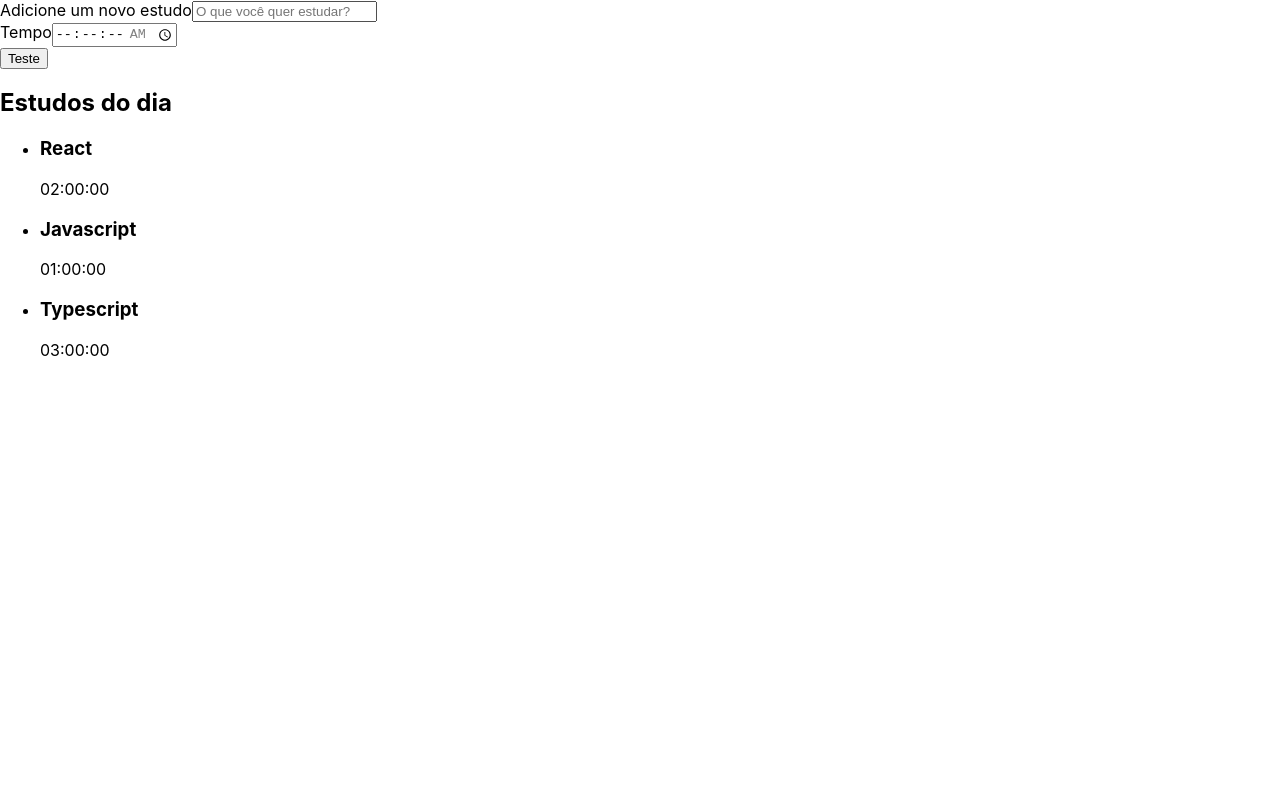
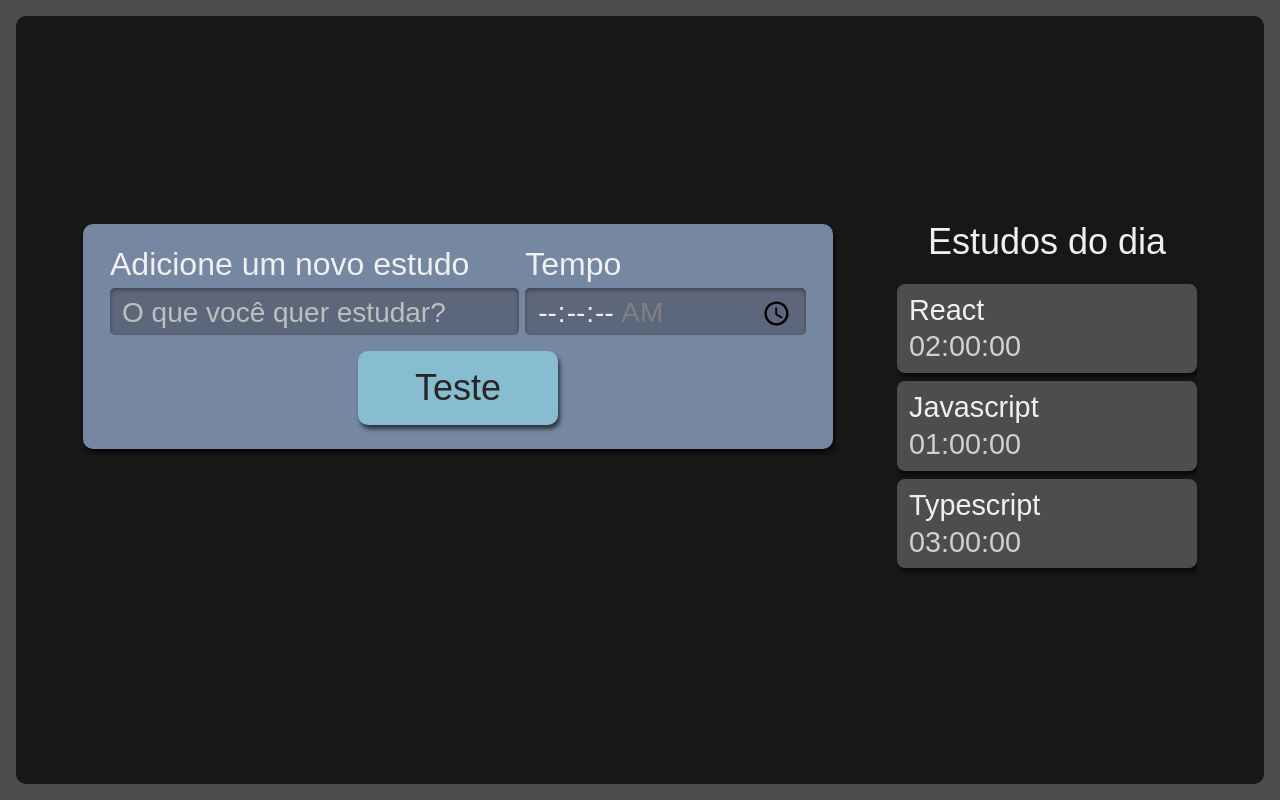
Before and after one commit to lucasdebeterco/alura-studies, a React (Create React App) app: page / in a window 1280 px wide. Built offline with nearby package versions, Linux system fonts and the light colour scheme.

Commit message:
Estilizando componentes

```diff
--- a/package.json
+++ b/package.json
@@ -39,5 +39,8 @@
       "last 1 firefox version",
       "last 1 safari version"
     ]
+  },
+  "devDependencies": {
+    "sass": "^1.57.1"
   }
 }
--- a/src/App.tsx
+++ /dev/null
@@ -1,14 +0,0 @@
-import React from 'react';
-import {Form} from "./components/Form";
-import {List} from "./components/List";
-
-function App() {
-  return (
-    <div className="App">
-        <Form />
-        <List />
-    </div>
-  );
-}
-
-export default App;
--- a/src/components/Button/index.tsx
+++ b/src/components/Button/index.tsx
@@ -1,6 +1,7 @@
+import './style.scss';
 
 export function Button() {
     return(
-        <button>Teste</button>
+        <button className='botao'>Teste</button>
     )
 }
--- /dev/null
+++ b/src/components/Button/style.scss
@@ -0,0 +1,25 @@
+.botao {
+  align-self: center;
+  background-color: #88bcd1;
+  border-radius: 10px;
+  box-shadow: 2px 4px 4px #0000009F;
+  color: #272626;
+  cursor: pointer;
+  font-size: 1.25rem;
+  padding: 16px;
+  width: 150px;
+
+  &:active {
+    background-color: #7CA6B7;
+    box-shadow: 2px 2px 4px #0000009F inset;
+  }
+}
+
+@media screen and (min-width: 1280px) {
+  .botao {
+    grid-column-start: span 2;
+    justify-self: center;
+    width: 200px;
+    font-size: 2.25rem;
+  }
+}
--- a/src/components/Form/index.tsx
+++ b/src/components/Form/index.tsx
@@ -1,13 +1,14 @@
 import {Button} from "../Button";
+import './style.scss';
 
 export function Form() {
     return (
-        <form>
-            <div>
+        <form className='novaTarefa'>
+            <div className='inputContainer'>
                 <label htmlFor='tarefa'>Adicione um novo estudo</label>
                 <input type='text' name='tarefa' id='tarefa' placeholder='O que você quer estudar?' required />
             </div>
-            <div>
+            <div className='inputContainer'>
                 <label htmlFor='tempo'>Tempo</label>
                 <input type='time' step='1' name='tempo' id='tempo' min='00:00:00' max='01:30:00' required />
             </div>
--- /dev/null
+++ b/src/components/Form/style.scss
@@ -0,0 +1,61 @@
+.novaTarefa {
+  display:flex;
+  flex-direction: column;
+  grid-area: nova-tarefa;
+  background-color: #7687A1;
+  border-radius: 10px;
+  box-shadow: 2px 4px 4px #0000009F;
+  padding: 12px;
+
+  .inputContainer {
+    display: flex;
+    flex-direction: column;
+    width: 100%;
+    margin-bottom: 16px;
+
+    label {
+      margin-bottom: 8px;
+      font-size: 1.25rem;
+    }
+
+    input {
+      width: 100%;
+      padding: 8px 12px 4px;
+      box-sizing: border-box;
+      border: unset;
+      border-radius: 5px;
+      background-color: #5D677C;
+      box-shadow: 0px 2px 4px #2D2B2B9F inset;
+
+      &::placeholder {
+        color: #BFBFBF;
+      }
+    }
+  }
+
+  @media screen and (min-width: 1280px) {
+    flex-direction: row;
+    flex-wrap: wrap;
+    justify-content: space-around;
+    font-size: 2.25rem;
+    padding: 24px;
+    box-sizing: border-box;
+
+    .inputContainer {
+      width: calc(60% - 12px);
+
+      &:last-of-type {
+        width: 40%;
+      }
+
+      label {
+        font-size: 2rem;
+      }
+
+      input {
+        height: 100%;
+        font-size: 1.75rem;
+      }
+    }
+  }
+}
--- a/src/components/List/index.tsx
+++ b/src/components/List/index.tsx
@@ -1,3 +1,5 @@
+import './style.scss'
+
 export function List() {
     const tarefas = [{
         tarefa: 'React',
@@ -11,13 +13,13 @@ export function List() {
     }]
 
     return (
-        <aside>
+        <aside className='listaTarefas'>
             <h2>
                 Estudos do dia
             </h2>
             <ul>
                 { tarefas.map((item, index) => (
-                    <li key={index}>
+                    <li key={index} className='item'>
                         <h3>{item.tarefa}</h3>
                         <span>{item.tempo}</span>
                     </li>
--- /dev/null
+++ b/src/components/List/style.scss
@@ -0,0 +1,75 @@
+.listaTarefas {
+  grid-area: tarefas;
+  height: 100%;
+
+  h2 {
+    font-size: 1.25rem;
+    margin-bottom: 12px;
+  }
+
+  ul {
+    max-height: 350px;
+    overflow-y: scroll;
+    scrollbar-width: thin;
+  }
+
+  @media screen and (min-width:1280px) {
+
+    h2{
+      text-align: center;
+      font-size: 2.25rem;
+      margin-bottom: 24px;
+    }
+
+    ul {
+      overflow: auto;
+      max-height: 500px;
+    }
+  }
+}
+
+.item {
+  background-color: #4D4D4D;
+  border-radius: 8px;
+  box-shadow: 2px 4px 4px #0000009F;
+  padding: 12px;
+  margin-bottom: 8px;
+  position: relative;
+  cursor: pointer;
+
+  h3 {
+    margin-bottom: 8px;
+    word-break: break-all;
+  }
+
+  span {
+    color: #D0D0D0;
+  }
+
+  @media screen and (min-width:1280px) {
+    font-size: 1.8rem;
+  }
+}
+
+.itemSelecionado {
+  background-color: #292929;
+  box-shadow: 2px 4px 4px #0000009F inset;
+}
+
+.itemCompletado {
+  background-color: #566F42;
+  cursor: auto;
+
+  .concluido {
+    display: block;
+    background-image: url('../../assets/img/check-mark.svg');
+    background-repeat: no-repeat;
+    background-size: 38px 38px;
+    position: absolute;
+    top: 50%;
+    right: 12px;
+    transform: translateY(-50%);
+    width: 42px;
+    height: 43px;
+  }
+}
--- a/src/index.css
+++ b/src/index.css
@@ -1,13 +1,95 @@
+html, body, div, span, applet, object, iframe,
+h1, h2, h3, h4, h5, h6, p, blockquote, pre,
+a, abbr, acronym, address, big, cite, code,
+del, dfn, em, img, ins, kbd, q, s, samp,
+small, strike, strong, sub, sup, tt, var,
+b, u, i, center,
+dl, dt, dd, ol, ul, li,
+fieldset, form, label, legend,
+table, caption, tbody, tfoot, thead, tr, th, td,
+article, aside, canvas, details, embed,
+figure, figcaption, footer, header, hgroup,
+menu, nav, output, ruby, section, summary,
+time, mark, audio, video {
+  margin: 0;
+  padding: 0;
+  border: 0;
+  font-size: 100%;
+  font: inherit;
+  vertical-align: baseline;
+}
+/* HTML5 display-role reset for older browsers */
+article, aside, details, figcaption, figure,
+footer, header, hgroup, menu, nav, section {
+  display: block;
+}
 body {
-  margin: 0;
-  font-family: -apple-system, BlinkMacSystemFont, 'Segoe UI', 'Roboto', 'Oxygen',
-    'Ubuntu', 'Cantarell', 'Fira Sans', 'Droid Sans', 'Helvetica Neue',
-    sans-serif;
-  -webkit-font-smoothing: antialiased;
-  -moz-osx-font-smoothing: grayscale;
+  line-height: 1;
+}
+ol, ul {
+  list-style: none;
+}
+blockquote, q {
+  quotes: none;
+}
+blockquote:before, blockquote:after,
+q:before, q:after {
+  content: '';
+  content: none;
+}
+table {
+  border-collapse: collapse;
+  border-spacing: 0;
 }
 
-code {
-  font-family: source-code-pro, Menlo, Monaco, Consolas, 'Courier New',
-    monospace;
+
+input {
+  font-family: inherit;
+  font-size: inherit;
+  font-weight: inherit;
+  color: inherit;
 }
+
+button {
+  border: unset;
+  background-color: unset;
+  font-family: inherit;
+  font-size: inherit;
+  font-weight: inherit;
+  color: inherit;
+}
+
+@import url('https://fonts.googleapis.com/css2?family=Manjari&display=swap');
+
+body {
+  display: flex;
+  justify-content: center;
+  font-family: 'Manjari', sans-serif;
+  color: #F0F0F0;
+  background-color: #4C4C4C;
+  height: 100%;
+  width: 100%;
+  padding: 16px;
+  box-sizing: border-box;
+}
+
+#root {
+  width: 100%;
+}
+
+::-webkit-scrollbar {
+  width: 8px;
+}
+
+::-webkit-scrollbar-track {
+  background: unset;
+}
+
+::-webkit-scrollbar-thumb {
+  border-radius: 4px;
+  background: #888;
+}
+
+::-webkit-scrollbar-thumb:hover {
+  background: #555;
+}
--- a/src/index.tsx
+++ b/src/index.tsx
@@ -1,7 +1,7 @@
 import React from 'react';
 import ReactDOM from 'react-dom/client';
 import './index.css';
-import App from './App';
+import App from './pages/App';
 
 const root = ReactDOM.createRoot(
   document.getElementById('root') as HTMLElement
--- /dev/null
+++ b/src/pages/App.tsx
@@ -0,0 +1,15 @@
+import React from 'react';
+import {Form} from "../components/Form";
+import {List} from "../components/List";
+import './style.scss';
+
+function App() {
+  return (
+    <div className="AppStyle">
+        <Form />
+        <List />
+    </div>
+  );
+}
+
+export default App;
--- /dev/null
+++ b/src/pages/style.scss
@@ -0,0 +1,30 @@
+.AppStyle {
+  display: grid;
+  grid-template-rows: min-content min-content auto;
+  grid-template-areas:
+  "nova-tarefa"
+  "cronometro"
+  "tarefas"
+;
+  row-gap: 24px;
+  min-width: 320px;
+  min-height: calc(100vh - 32px);
+  width: 100%;
+  padding: 32px;
+  box-sizing: border-box;
+  border-radius: 10px;
+  background-color: #171717;
+
+  @media screen and (min-width:1280px)  {
+    grid-template-areas:
+    "nova-tarefa tarefas"
+    "cronometro tarefas"
+  ;
+    column-gap: 64px;
+    grid-template-rows: min-content min-content;
+    grid-template-columns: 750px 300px;
+    justify-content: center;
+    align-content: center;
+    padding: 64px;
+  }
+}
```
Also changed, not shown: src/assets/img/check-mark.svg (added), 1 other file (tests, documents, lock files or other folders).
